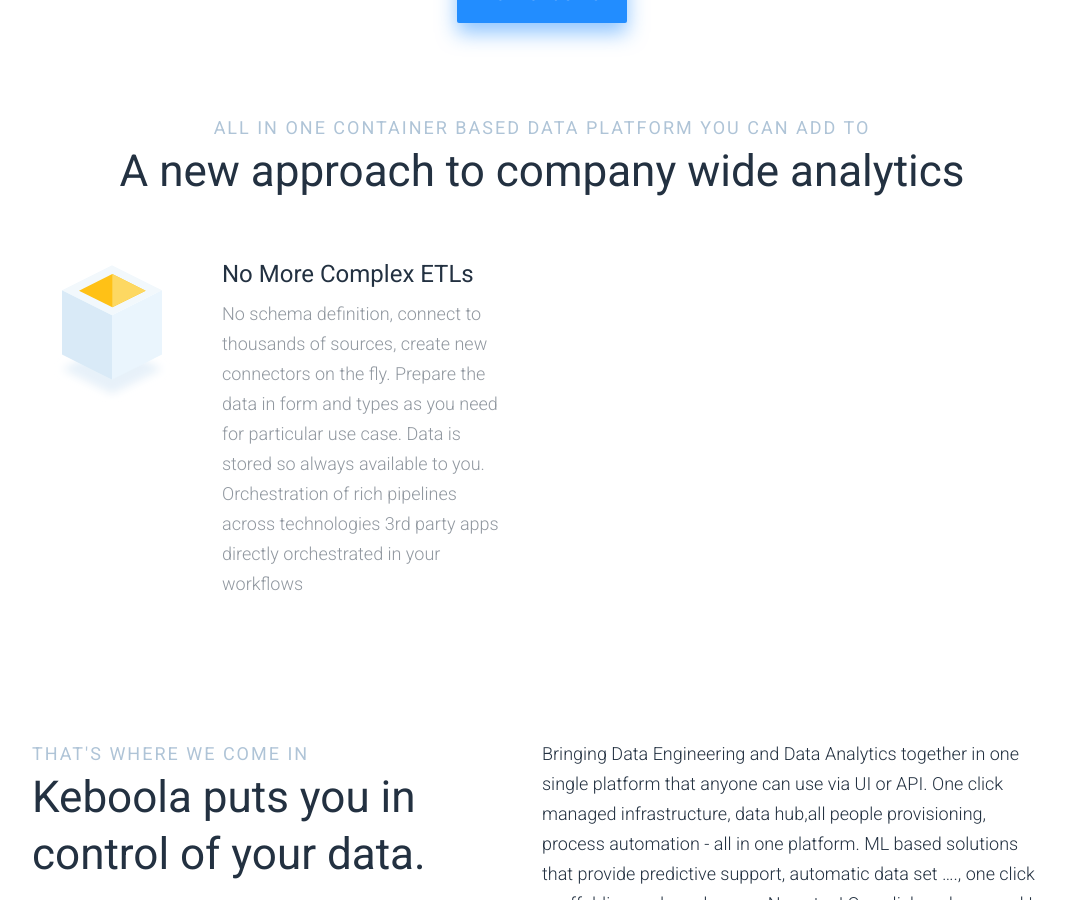
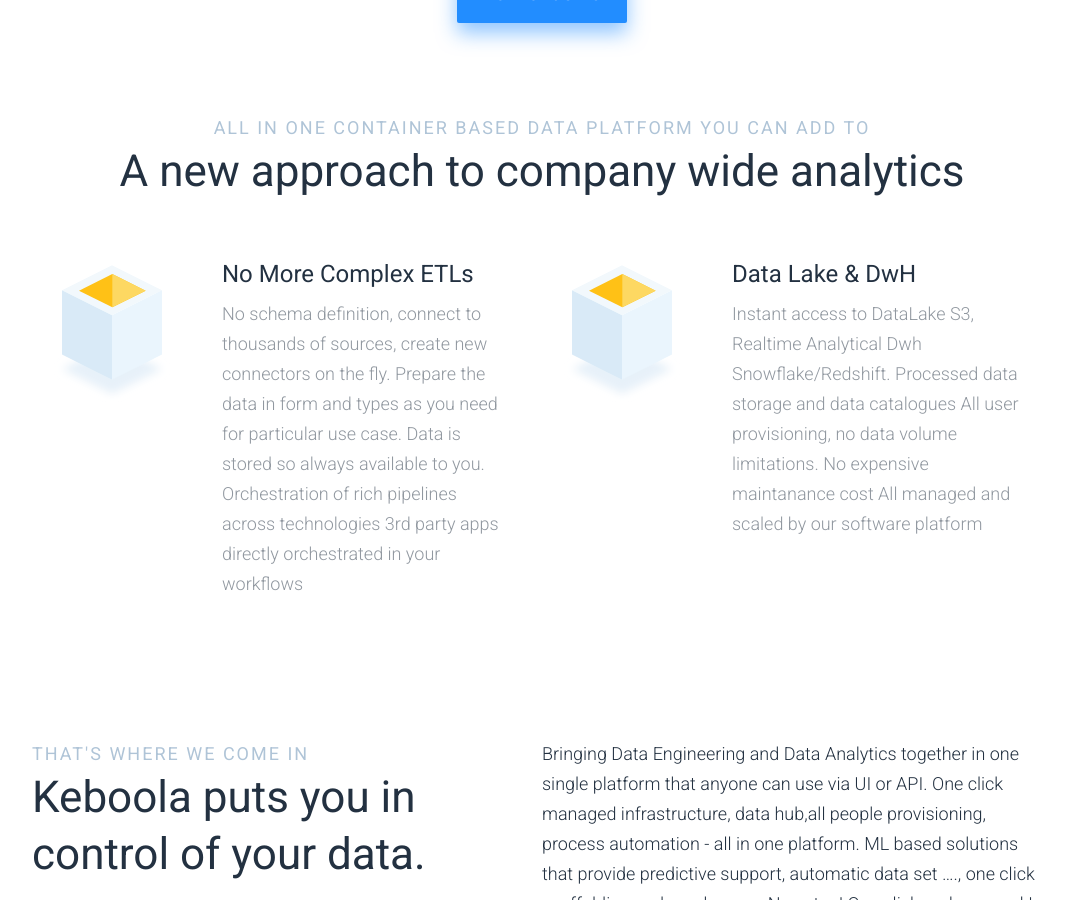
Before and after one commit to keboola/website, a Jekyll site: the page built from _product/index.md, in a window 1280 px wide and 900 px high, scrolled down 1152 px. Shown: the whole window, without its empty margins (98-1164 px from the left). Built offline with Jekyll 4.4.1, drawn with Linux system fonts in a browser that asks for light colours; nearby versions of some CDN libraries.

Commit message:
Update from Forestry.io - Updated index.md

```diff
--- a/_product/index.md
+++ b/_product/index.md
@@ -26,6 +26,13 @@
       on the fly. Prepare the data in form and types as you need for particular use
       case. Data is stored so always available to you. Orchestration of rich pipelines
       across technologies 3rd party apps directly orchestrated in your workflows
+  - icotype: yellow
+    title: Data Lake & DwH
+    desc: |-
+      Instant access to DataLake S3, Realtime Analytical Dwh Snowflake/Redshift. Processed data storage and data catalogues
+      All user provisioning, no data volume limitations.
+      No expensive maintanance cost
+      All managed and scaled by our software platform
 - template: article-with-perex
   block: article-with-perex
   subheadline: THAT'S WHERE WE COME IN
```
